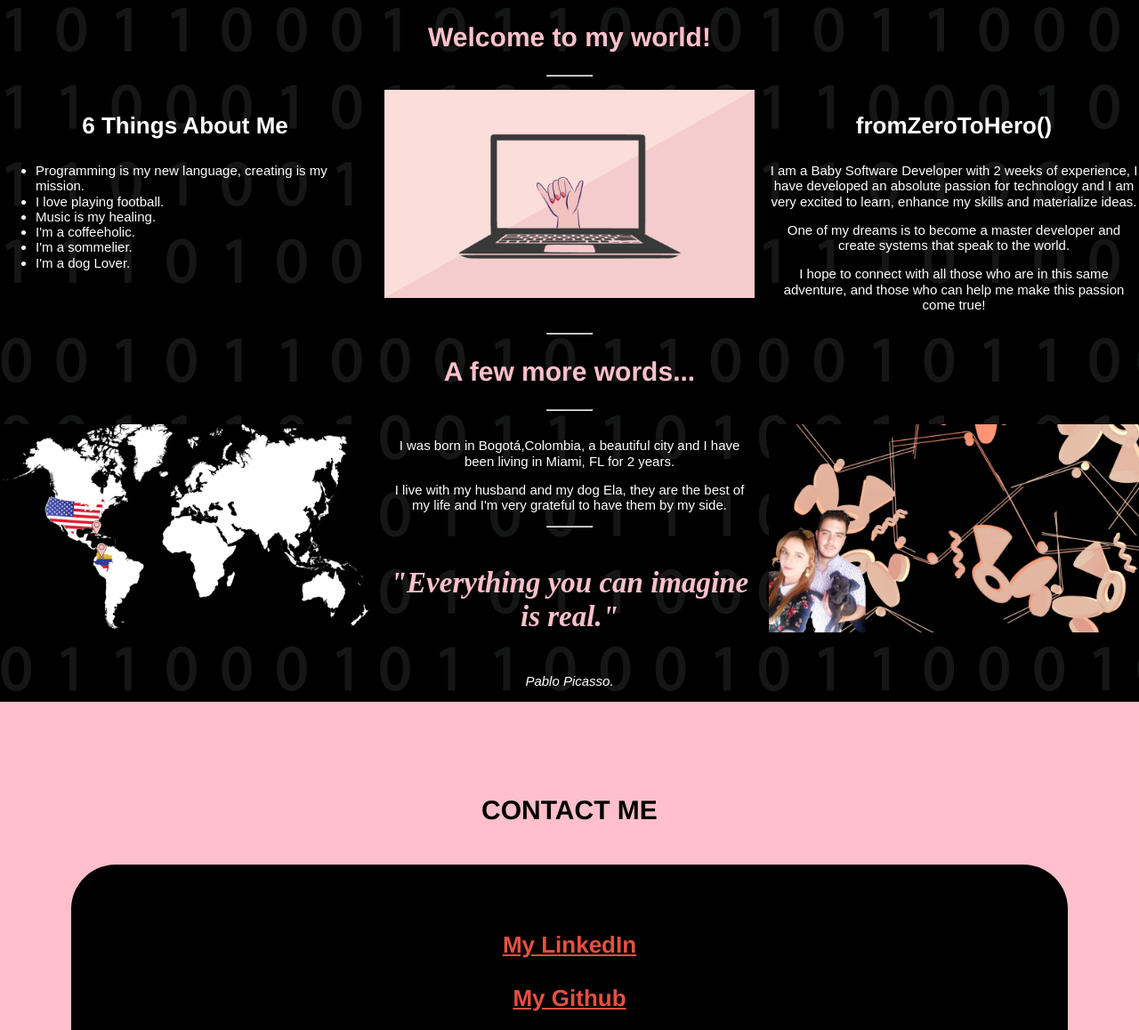
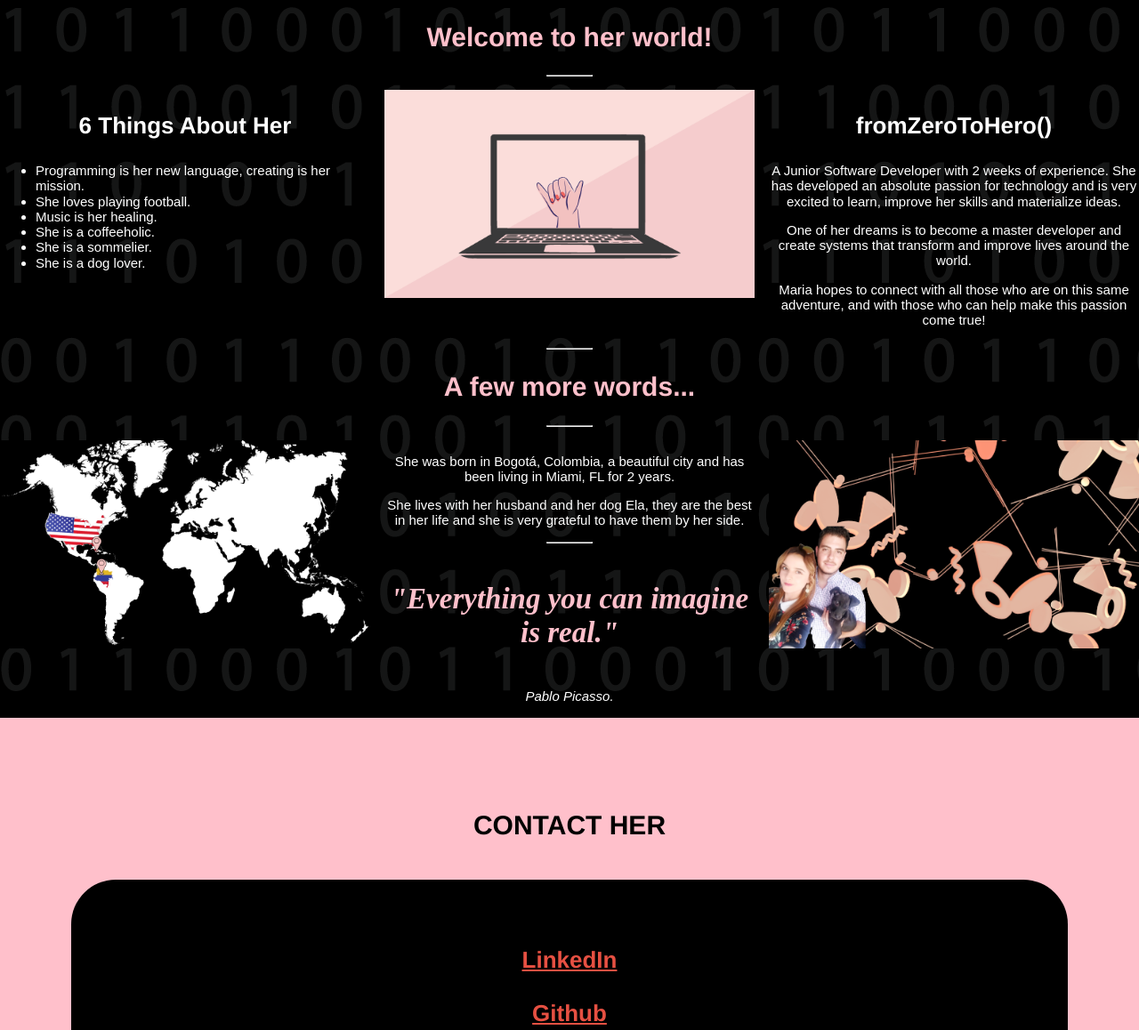
Before and after one commit to cartodeveloper/my-portfolio, a plain HTML site: page index.html in a window 1280 px wide. Shown: the part 800-1958 px from the top of the page at 89% size. Drawn offline with nearby package versions, Linux system fonts and the light colour scheme; a script that the page names is missing.

Commit message:
Update index.html

```diff
--- a/index.html
+++ b/index.html
@@ -11,8 +11,8 @@
    <!-- My Hero banner  -->
     <header class= "banner">
       <section>
-	  	<h1> Hello! I'm <br> <span>María Torrente</span></h1>
-      <a href= "#about-me" class = "btn"> ABOUT ME </a>
+	  	<h1> Hello! this is... <br> <span>María Torrente</span></h1>
+      <a href= "#about-me" class = "btn"> WHO IS SHE?</a>
       </section>
    </header>
 
@@ -20,20 +20,20 @@
 	   <main>
          <!-- Intro Section -->
        <div id = "about-me" class = "intro-section">
-        <h2> Welcome to my world! </h2>
+        <h2> Welcome to her world! </h2>
           <hr>
        </div>
        <!--  3 frame Grid Start -->
           <div class = "grid">
            <div>
-              <h3> 6 Things About Me </h3>
+              <h3> 6 Things About Her </h3>
              <ul>
-                <li> Programming is my new language, creating is my mission.</li>
-                <li> I love playing football.</li>
-                <li> Music is my healing.</li>
-                <li> I'm a coffeeholic.</li>
-                <li> I'm a sommelier. </li>
-                <li> I'm a dog Lover. </li>
+                <li> Programming is her new language, creating is her mission.</li>
+                <li> She loves playing football.</li>
+                <li> Music is her healing.</li>
+                <li> She is a coffeeholic.</li>
+                <li> She is a sommelier. </li>
+                <li> She is a dog lover. </li>
              </ul>
            </div>
            <div>
@@ -41,9 +41,9 @@
            </div>
            <div>
             <h3> fromZeroToHero()</h3>
-              <p> I am a Baby Software Developer with 2 weeks of experience, I have developed an absolute passion for technology and I am very excited to learn, enhance my skills and materialize ideas.</p>
-              <p>One of my dreams is to become a master developer and create systems that speak to the world.</p>
-              <p>I hope to connect with all those who are in this same adventure, and those who can help me make this passion come true!</p>
+             <p> A Junior Software Developer with 2 weeks of experience. She has developed an absolute passion for technology and is very excited to learn, improve her skills and materialize ideas. </p>
+              <p> One of her dreams is to become a master developer and create systems that transform and improve lives around the world. </p>
+              <p> Maria hopes to connect with all those who are on this same adventure, and with those who can help make this passion come true!
            </div>
            <!-- 3 frame Grid End -->
          </div>
@@ -57,10 +57,10 @@
          <div class= grid>
              <img class = "images" src="images/about-me/location1.png" alt= "Fancy Map">
             <div>
-               <p> I was born in Bogotá,Colombia, a beautiful city and I have been living in Miami, FL for 2 years.
+               <p> She was born in Bogotá, Colombia, a beautiful city and has been living in Miami, FL for 2 years.
                </p>
                 <p>
-                I live with my husband and my dog Ela, they are the best of my life and I'm very grateful to have them by my side.
+                She lives with her husband and her dog Ela, they are the best in her life and she is very grateful to have them by her side.
                </p>
                <hr>
                <h4>"Everything you can imagine is   real."</h4>
@@ -74,13 +74,13 @@
      </main>
       <!--  Contact Section -->
       <div id = "contact" class= "contact-section">
-        <h2> CONTACT ME </h2>
+        <h2> CONTACT HER </h2>
         <br>
         <div class= "box">
-          <h3> <a href= "https://www.linkedin.com/in/mar%C3%ADa-carolina-torrente-ayala-75781611b" rel= "linkedIn" target="_blank"> My LinkedIn</a>
+          <h3> <a href= "https://www.linkedin.com/in/mar%C3%ADa-carolina-torrente-ayala-75781611b" rel= "linkedIn" target="_blank"> LinkedIn</a>
           <br>
           <br>
-          <a href= "https://github.com/cartodeveloper" rel= "github" target="_blank"> My Github</a><br> </h3>
+          <a href= "https://github.com/cartodeveloper" rel= "github" target="_blank"> Github</a><br> </h3>
         </div>
      </div>
       <!-- Contact Section -->
```
